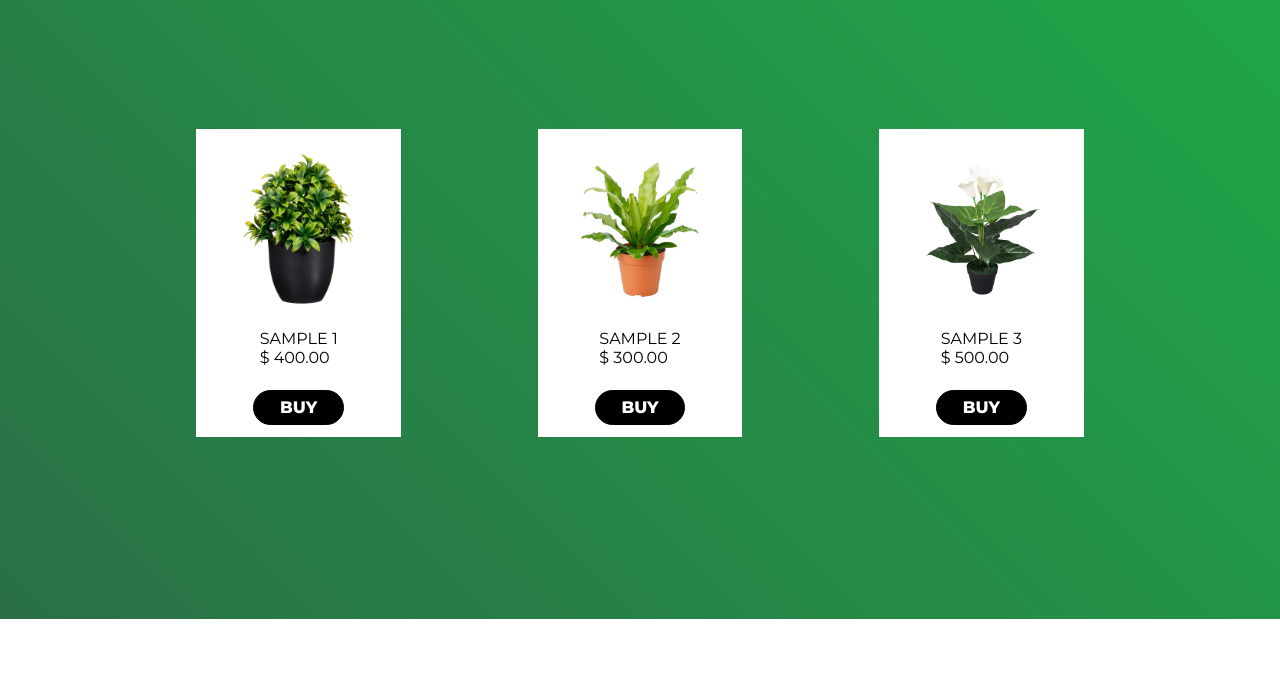
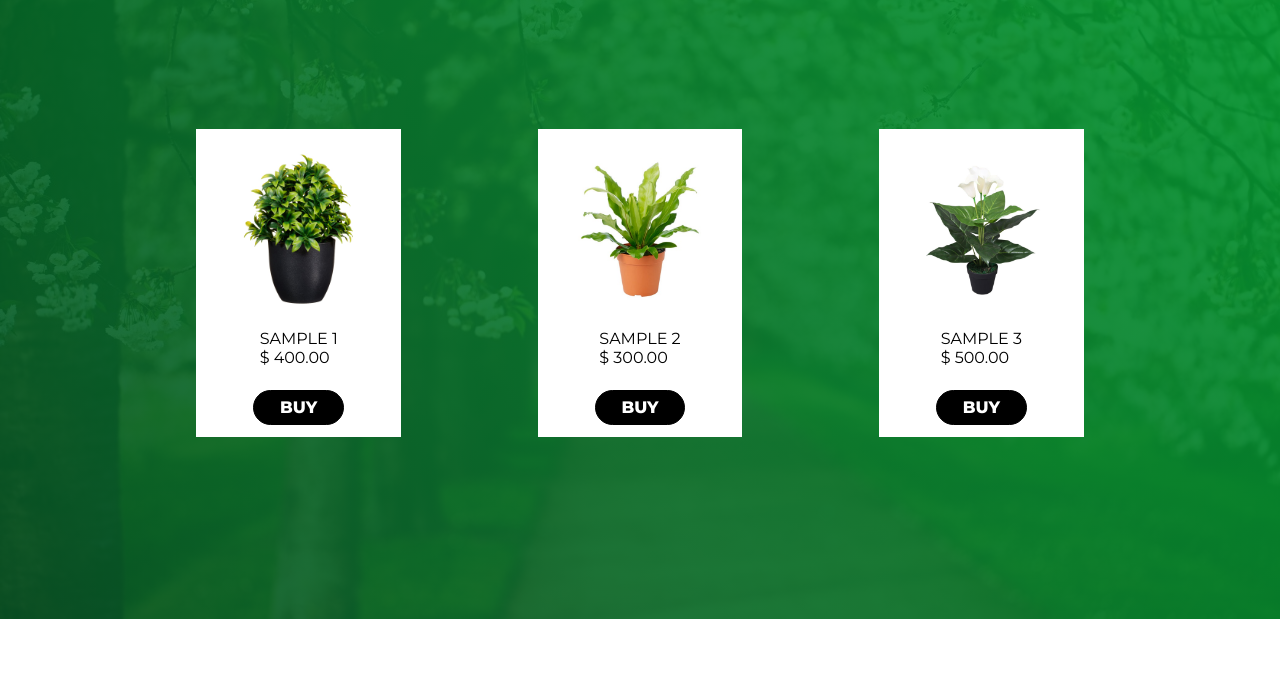
Before and after one commit to AnujSharma141/ShoppingCart, a plain HTML site: page index.html in a window 1280 px wide. Shown: the part 117-800 px from the top of the page. Drawn offline with Linux system fonts and the light colour scheme; files whose address does not match are found by name.

Commit message:
Update style.css

```diff
--- a/style.css
+++ b/style.css
@@ -10,7 +10,7 @@
     .back {
       width: 100%;
       height: 100%;
-      background: url(back.jpg);
+      background: url(img/back.jpg);
       position: absolute;
       background-size: cover;
       display: flex;
```
